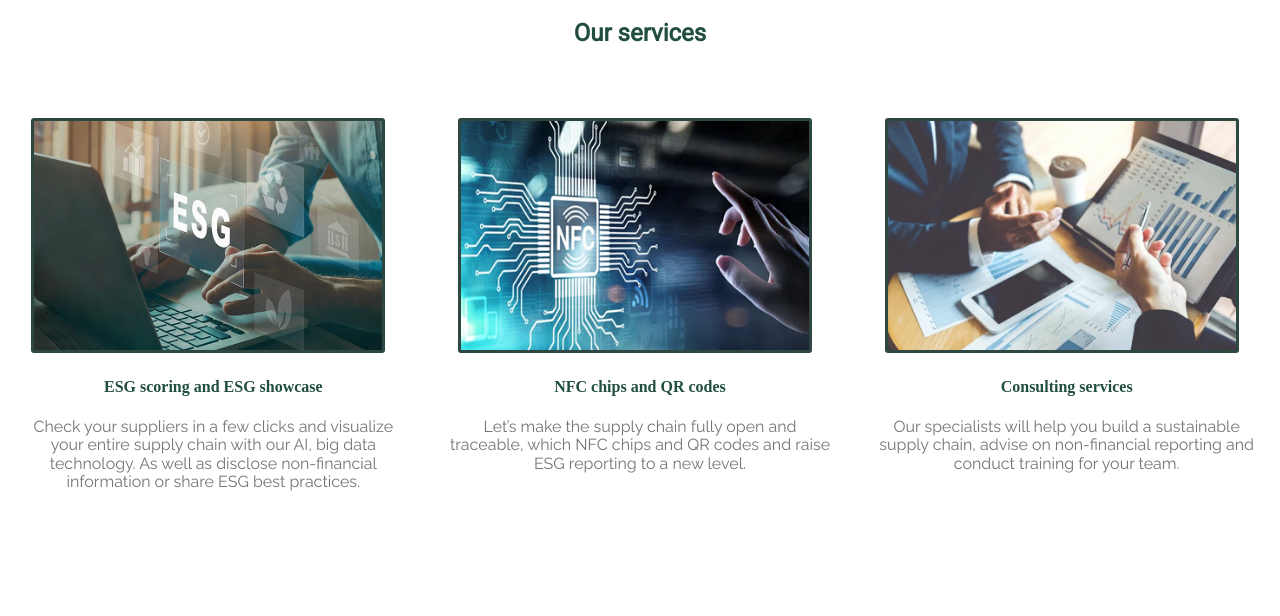
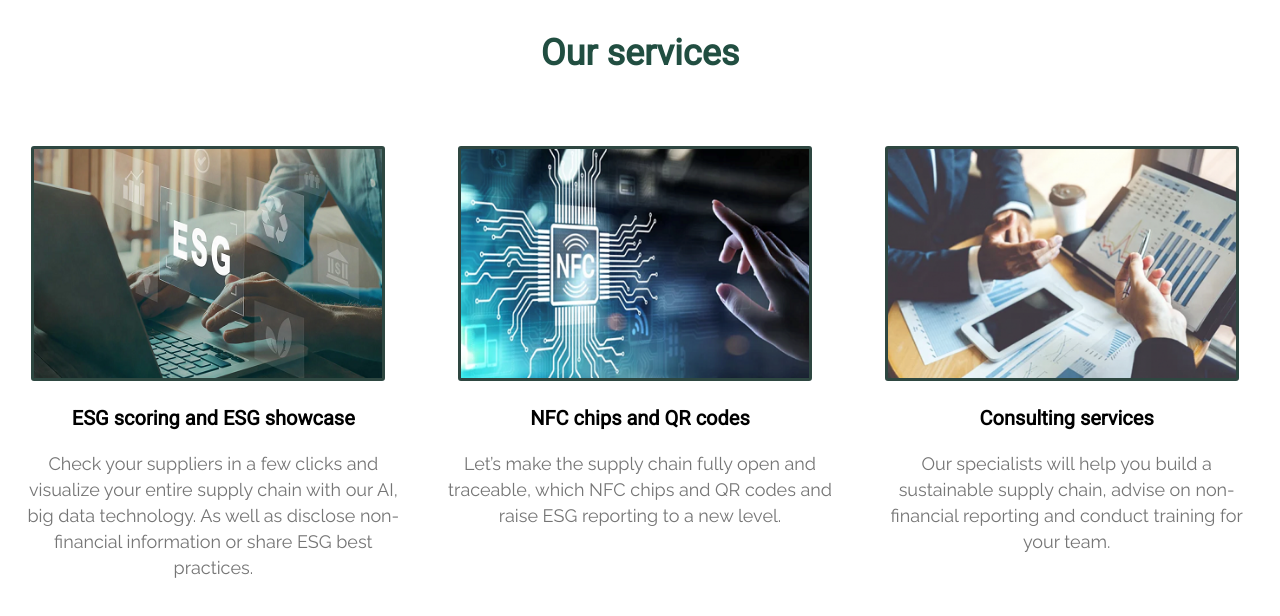
Before and after one commit to IrinaParamonova7980/EcoDisclosure, a website: page services.html in a window 1280 px wide. Drawn offline with Linux system fonts and the light colour scheme.

Commit message:
Блок Services: заголовки и текс из text.css

```diff
--- a/services.html
+++ b/services.html
@@ -7,6 +7,7 @@
     <title>Our Services</title>
     <link href="assets/css/normalize.css" rel="stylesheet" />
     <link href="assets/css/style.css" rel="stylesheet" />
+    <link href="assets/css/text.css" rel="stylesheet" />
     <link href="assets/css/services.css" rel="stylesheet" />
     <link rel="preconnect" href="https://fonts.googleapis.com" />
     <link rel="preconnect" href="https://fonts.gstatic.com" crossorigin />
@@ -17,7 +18,7 @@
   </head>
   <body>
     <section>
-      <h2 class="services__title">Our services</h2>
+      <h2 class="services__title h2">Our services</h2>
       <div class="services">
         <figure class="services__block">
           <img
@@ -26,8 +27,10 @@
             alt="image esg"
           />
           <figcaption class="services__text">
-            <h4 class="services__block_title">ESG scoring and ESG showcase</h4>
-            <p>
+            <h3 class="services-block__title h3">
+              ESG scoring and ESG showcase
+            </h3>
+            <p class="services-block__text text">
               Check your suppliers in a few clicks and visualize your entire
               supply chain with our AI, big data technology. As well as disclose
               non-financial information or share ESG best practices.
@@ -41,8 +44,8 @@
             alt="image nfc"
           />
           <figcaption class="services__text">
-            <h4 class="services__block_title">NFC chips and QR codes</h4>
-            <p>
+            <h3 class="services-block__title h3">NFC chips and QR codes</h3>
+            <p class="services-block__text text">
               Let’s make the supply chain fully open and traceable, which NFC
               chips and QR codes and raise ESG reporting to a new level.
             </p>
@@ -55,8 +58,8 @@
             alt="image services"
           />
           <figcaption class="services__text">
-            <h4 class="services__block_title">Consulting services</h4>
-            <p>
+            <h3 class="services-block__title h3">Consulting services</h3>
+            <p class="services-block__text text">
               Our specialists will help you build a sustainable supply chain,
               advise on non-financial reporting and conduct training for your
               team.
```
